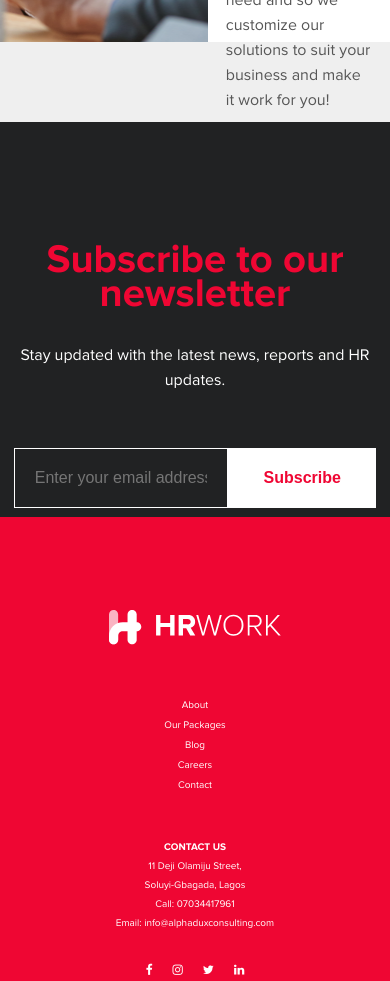
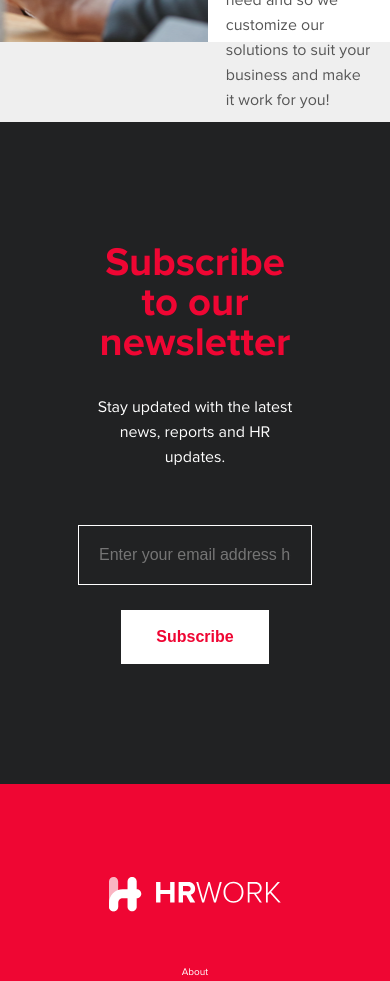
Before and after one commit to TechinnoverHub/hr-work, a React (Create React App) app: page /about in a window 390 px wide. Shown: the part 3760-4741 px from the top of the page. Built offline with nearby package versions, Linux system fonts and the light colour scheme; what google-maps-react would draw is missing.

Commit message:
Contact page responsive (#16)
* mobile view

* contact-responsive

* modify contact page responsiveness

Co-authored-by: Adebanjo oluwatominiyin <tomiadebanjo@gmail.com>

```diff
--- a/src/Components/Newsletter/index.scss
+++ b/src/Components/Newsletter/index.scss
@@ -2,22 +2,37 @@
 .newsletter {
   background-color: #212223;
   text-align: center;
-  height: 395px;
+  min-height: 395px;
   padding-top: 121px;
-  padding-bottom: 90px;
+  padding-bottom: 120px;
+
+  @media screen and (min-width: 800px) {
+    padding-bottom: 90px;
+  }
 }
 
 .newsletter-container {
   margin: 0 auto;
-  max-width: 1100px;
+  width: 80vw;
+  padding: 0 10%;
+
+  @media screen and (min-width: 800px) {
+    max-width: 1100px;
+    padding: 0;
+  }
 }
 
 .newsletter h3 {
   font-weight: bold;
   font-size: 40px;
-  line-height: 34px;
+  line-height: 1;
   text-align: center;
   color: #ef0633;
+  padding: 0 5%;
+
+  @media screen and (min-width: 800px) {
+    padding: 0;
+  }
 }
 
 .newsletter p {
@@ -27,28 +42,51 @@
   text-align: center;
   color: #ffffff;
   margin: 2rem 0 3.4375rem;
+  padding: 0 5%;
+
+  @media screen and (min-width: 800px) {
+    padding: 0;
+  }
 }
 
 .newsletter-field {
   display: flex;
   justify-content: center;
+  flex-direction: column;
+  align-items: center;
+
+  @media screen and (min-width: 800px) {
+    flex-direction: row;
+    align-items: initial;
+  }
 }
 
 .newsletter-field input {
   border: 1px solid #ffffff;
-  width: 55%;
   background-color: #212223;
   padding: 1.25rem;
   font-size: 1rem;
   color: white;
+  width: 100%;
+
+  @media screen and (min-width: 800px) {
+    width: 55%;
+  }
 }
 
 .newsletter-field button {
-  width: 148px;
   background: #ffffff;
   border: 1px solid #ffffff;
   box-sizing: border-box;
   font-weight: bold;
   font-size: 16px;
   color: #ef0633;
+  margin-top: 25px;
+  width: 148px;
+  height: 54px;
+
+  @media screen and (min-width: 800px) {
+    margin-top: 0;
+    height: auto;
+  }
 }
--- a/src/Pages/Contact/index.scss
+++ b/src/Pages/Contact/index.scss
@@ -28,7 +28,7 @@
   width: 200px;
   align-items: center;
   font-size: 30px;
-  color: #565656;
+  color: #1a1919;
 }
 
 .send-message {
@@ -38,6 +38,10 @@
   text-align: center;
   margin-top: 90px;
   margin-bottom: 60px;
+
+  @media screen and (max-width: 600px) {
+    font-size: 30px;
+  }
 }
 
 // THE FORM
@@ -79,6 +83,10 @@
     justify-content: space-between;
     margin-top: 35px;
 
+    @media screen and (max-width: 800px) {
+      display: inline;
+    }
+
     label {
       flex-basis: 47.5%;
       display: flex;
@@ -86,6 +94,10 @@
       color: #565656;
       font-size: 1rem;
       line-height: calc(25 / 16);
+
+      @media screen and (max-width: 800px) {
+        margin-top: 30px;
+      }
     }
 
     input {
```
Also changed, not shown: src/Assets/images/get-in-touch-image.png.
